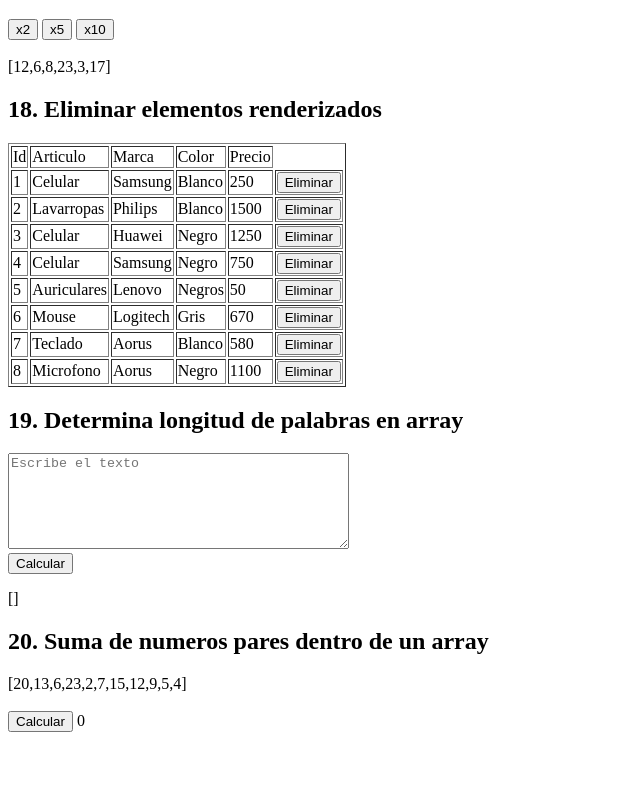
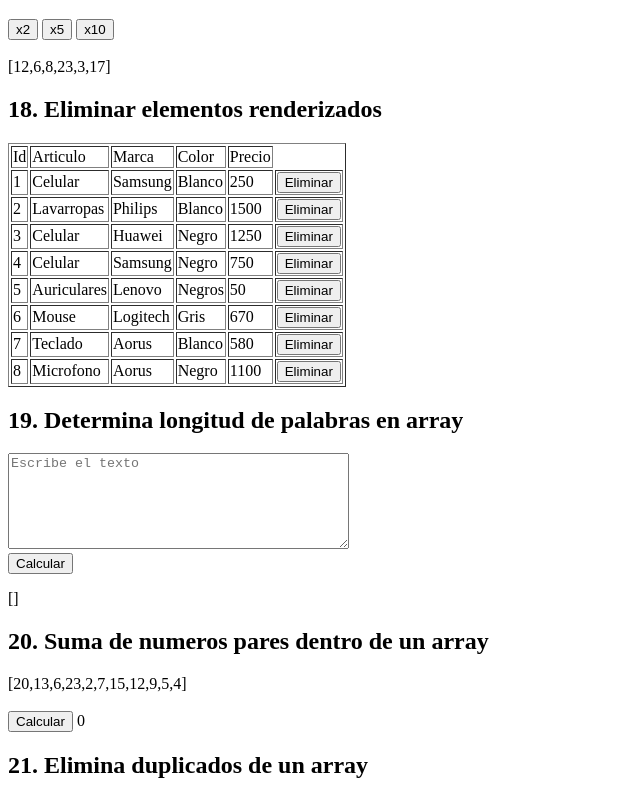
Before and after one commit to matiasmoscone1/practica-ejercicios-logica-programacion-react, a React (Vite) app: page / in a window 1280 px wide. Shown: the part 3272-4071 px from the top of the page, without its empty margins (0-640 px from the left). Before the commit the page ends 4012 px from the top, so only its background shows below. Built offline with nearby package versions, Linux system fonts and the light colour scheme.

Commit message:
Agregando ejercicio 21

```diff
--- a/src/App.jsx
+++ b/src/App.jsx
@@ -19,6 +19,7 @@ import MultiplicaPor2 from './ejercicios/MultiplicaPor2';
 import EliminarElementos from './ejercicios/EliminarElementos';
 import LongitudPalabras from './ejercicios/LongitudPalabras';
 import SumaDePares from './ejercicios/SumaDePares';
+import EliminaDuplicados from './ejercicios/EliminaDuplicados';
 
 function App() {
 
@@ -48,6 +49,8 @@ function App() {
     <EliminarElementos />
     <LongitudPalabras />
     <SumaDePares />
+    <EliminaDuplicados />
+
 
     </>
   )
--- /dev/null
+++ b/src/ejercicios/EliminaDuplicados.jsx
@@ -0,0 +1,20 @@
+
+//21. Eliminar Duplicados: Escribe una función que tome un array y elimine los elementos
+//duplicados, devolviendo un nuevo array sin duplicados.
+
+
+
+const EliminaDuplicados = () => {
+
+
+    return(<>
+    <div>
+        <h2>21. Elimina duplicados de un array</h2>
+
+
+    </div>
+    </>)
+
+}
+
+export default EliminaDuplicados;
```
